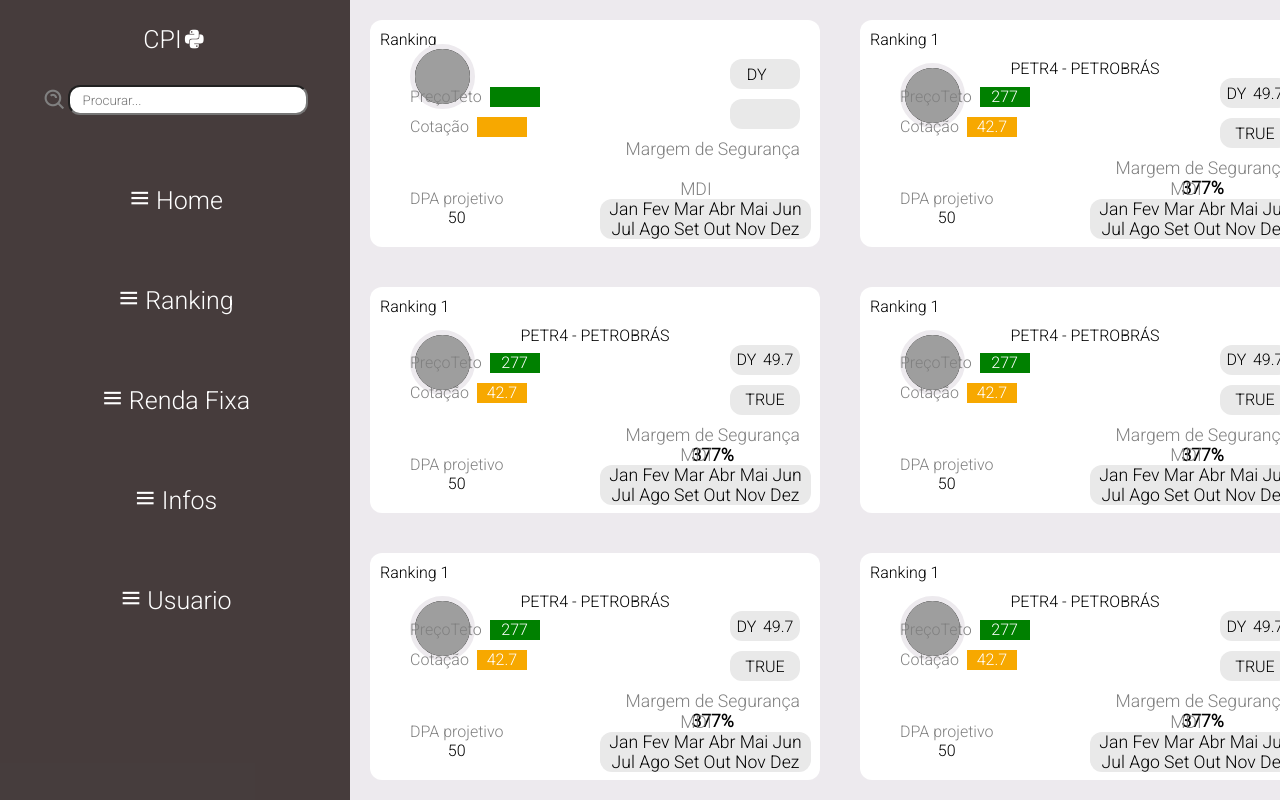
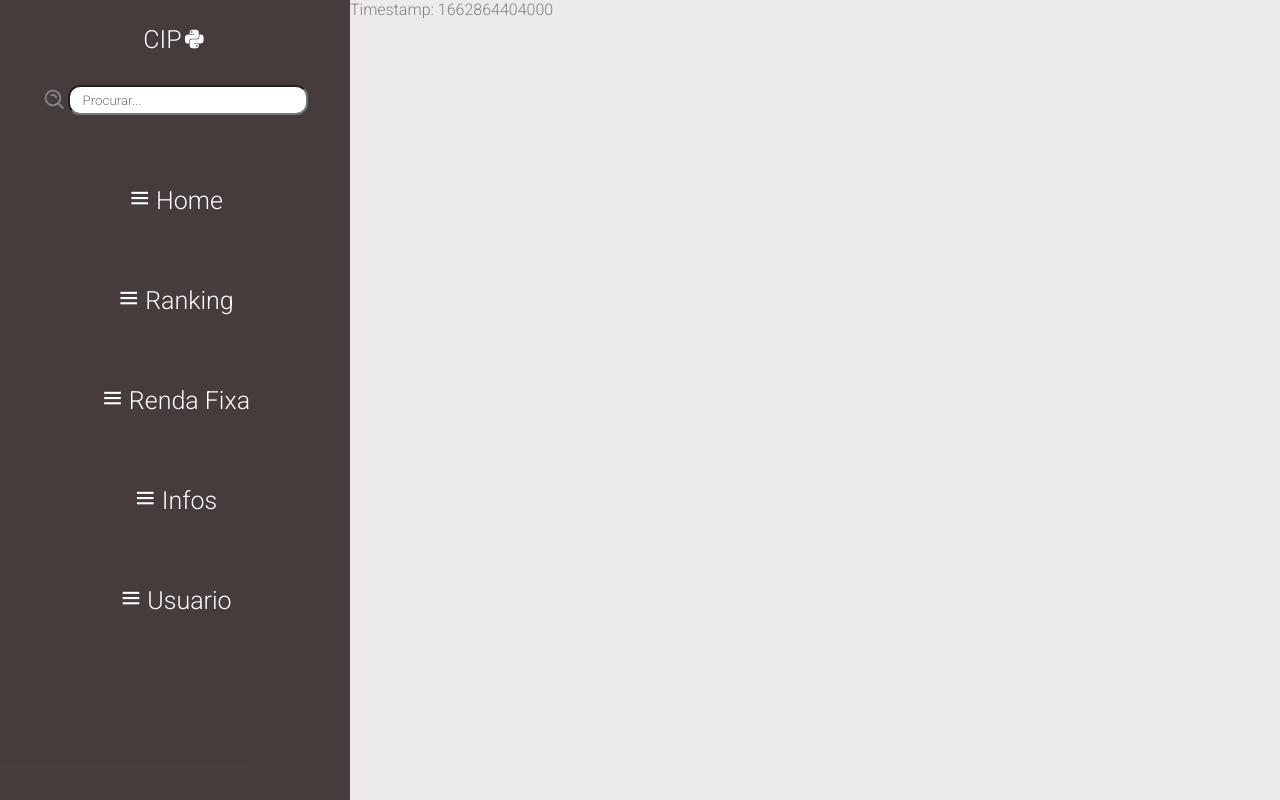
Before and after one commit to Alangdp/Cpi, a Flask app: template app/templates/index.html in a window 1280 px wide; the page is wider, and only the part inside the window is pictured. Run offline with Flask 2, Linux system fonts and the light colour scheme; the template is opened without the code that fills it, so the values that code supplies are empty; some libraries are stand-ins or nearby versions; grey boxes are pictures that could not be loaded.

Commit message:
updatess

```diff
--- a/app/templates/index.html
+++ b/app/templates/index.html
@@ -8,13 +8,26 @@
     <link rel="stylesheet" href="{{url_for('static', filename = 'home.css')}}">
     <link href='https://unpkg.com/boxicons@2.1.2/css/boxicons.min.css' rel='stylesheet'>
     <link rel="stylesheet" href="../static/home.css">
-    <title>CPI</title>
+    <script src="https://ajax.googleapis.com/ajax/libs/jquery/2.1.1/jquery.min.js"></script>
+    <title>CIP</title>
+
+    <script>
+        $(function() {
+            setTime();
+            function setTime() {
+               var date = new Date().getTime();
+               var string = "Timestamp: "+date;
+               setTimeout(setTime, 3000);
+               $('#gridContent').html(string);
+            }
+          });
+    </script>
 </head>
 <body>
 
     <div class="sidebar">
         <div class="sidebarLogo">
-            <div class="title">CPI</div>
+            <div class="title">CIP</div>
             <i class='bx bxl-python' id="python"></i>
         </div>
 
@@ -59,7 +72,7 @@
         </ul>
     </div>
 
-    <div class="gridContent">
+    <div class="gridContent " id="gridContent">
         <div class="card">
             <p class="ranking">Ranking {{petr4_ranking}}</p>
             <div class="stocInfo">
@@ -376,14 +389,6 @@
                 <div class="mdi_map">Jan Fev Mar Abr Mai Jun <br>Jul Ago Set Out Nov Dez</div>
             </div>
         </div>
-
-
-
-
-
-
-
-
     </div>
 
 
```
Also changed, not shown: http_cache.sqlite (added), 1 other file.
